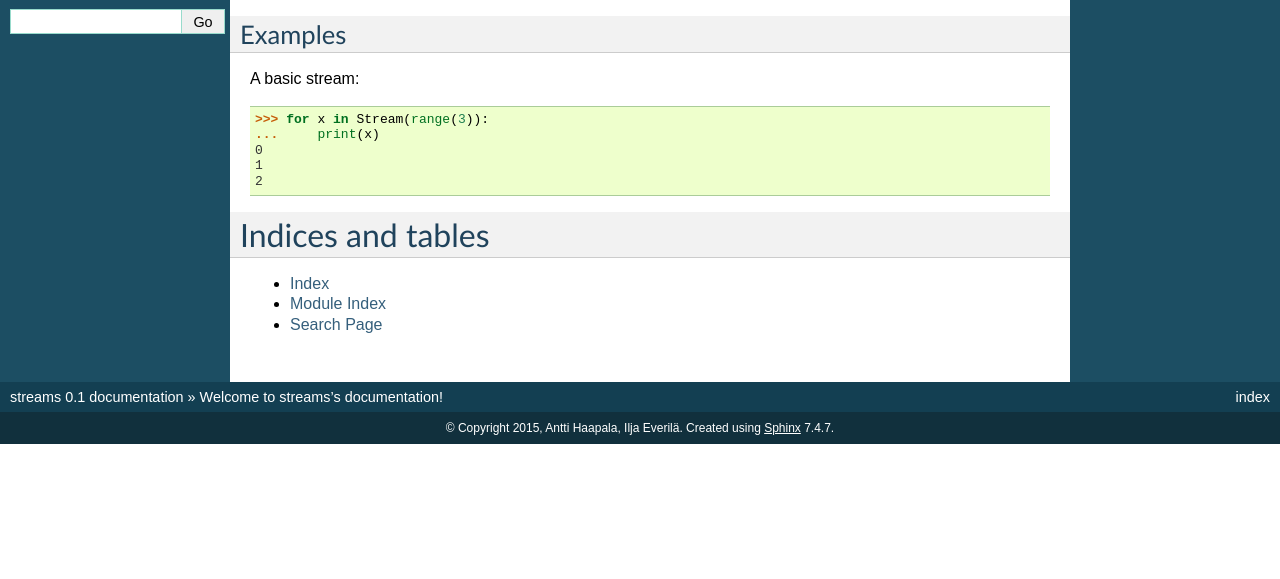
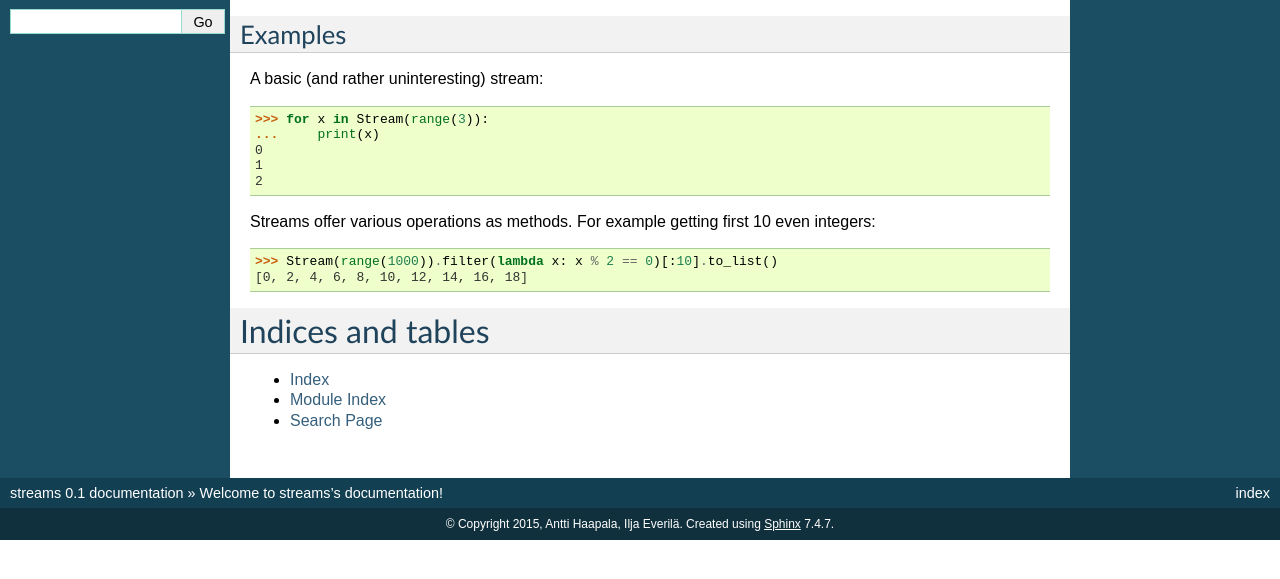
Before and after one commit to ztane/streams, a Sphinx documentation site: the page built from docs/source/index.rst, in a window 1280 px wide, cut to the strip 233-812 px from the top of the page. Built offline with Sphinx 7.4.7, drawn with Linux system fonts in a browser that asks for light colours.

Commit message:
more examples

```diff
--- a/docs/source/index.rst
+++ b/docs/source/index.rst
@@ -17,7 +17,7 @@ Contents:
 Examples
 --------
 
-A basic stream::
+A basic (and rather uninteresting) stream::
 
     >>> for x in Stream(range(3)):
     ...     print(x)
@@ -25,6 +25,11 @@ A basic stream::
     1
     2
 
+Streams offer various operations as methods. For example getting first 10 even integers::
+
+    >>> Stream(range(1000)).filter(lambda x: x % 2 == 0)[:10].to_list()
+    [0, 2, 4, 6, 8, 10, 12, 14, 16, 18]
+
 Indices and tables
 ==================
 
```
